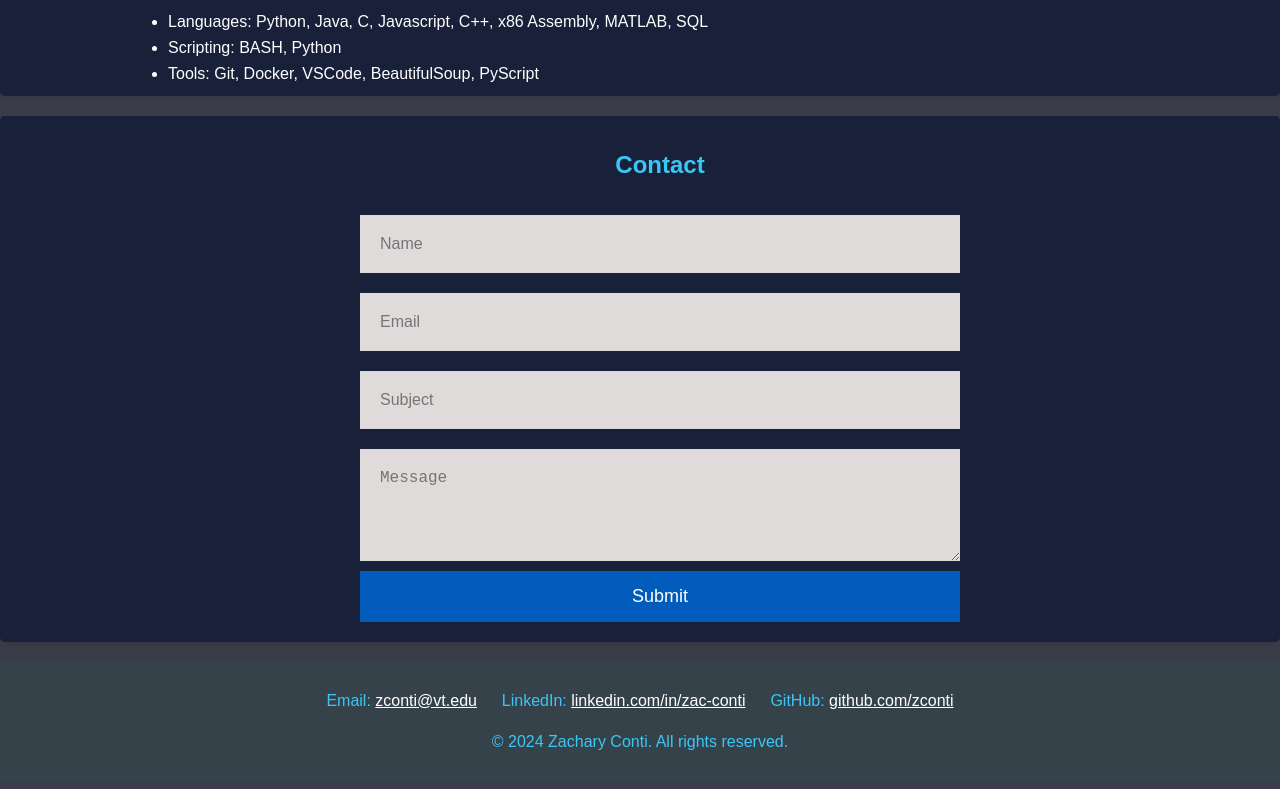
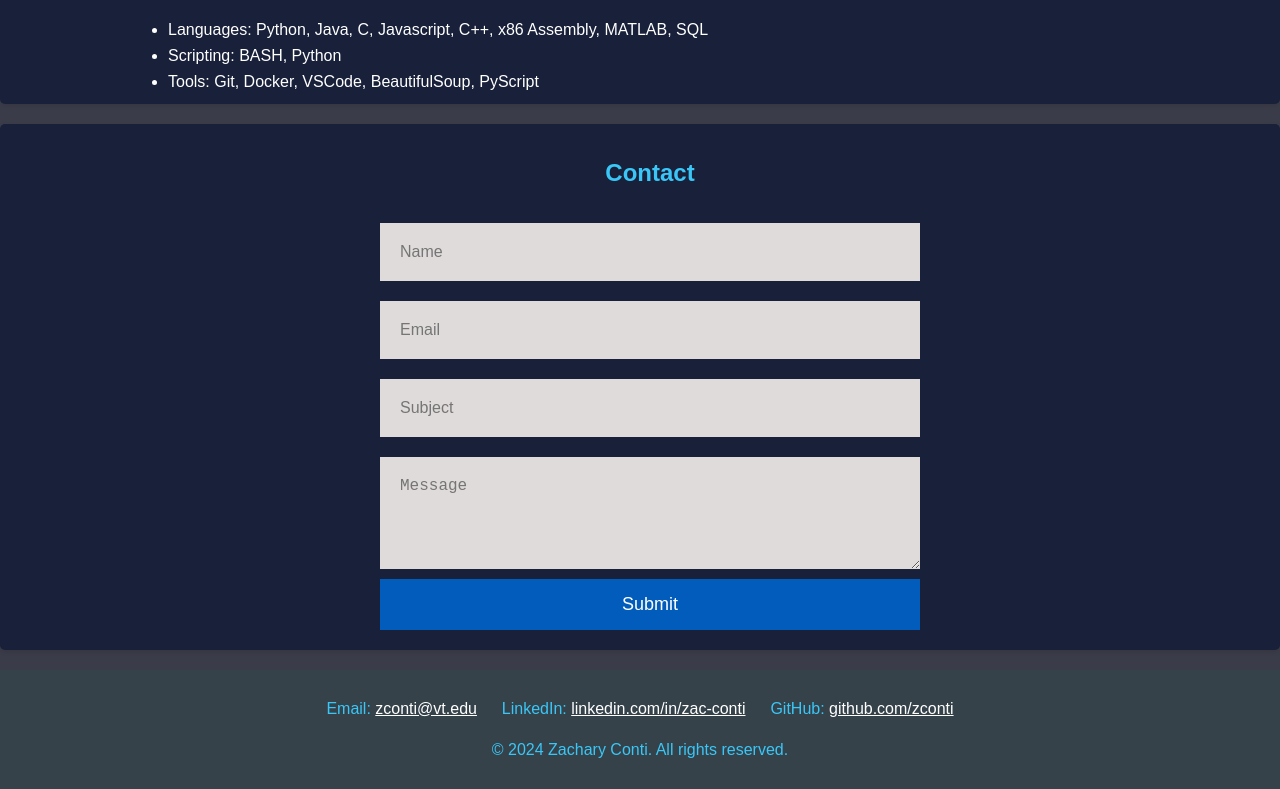
Before and after one commit to zconti/website, a plain HTML site: page index.html in a window 1280 px wide. Shown: the part 1414-2203 px from the top of the page. Drawn offline with nearby package versions, Linux system fonts and the light colour scheme.

Commit message:
Fixed alignment to display properly on mobile devices

```diff
--- a/style.css
+++ b/style.css
@@ -68,6 +68,7 @@ nav ul li a {
     max-width: 100%;
     height: auto;
     border-radius: 10px;
+    margin-top: 8px;
 }
 
 .about {
@@ -159,5 +160,7 @@ footer a:hover {
 }
 
 .form-container {
-    padding-left: 25%;
+    width: 90%;
+    max-width: 600px;
+    margin: auto;
 }
```
